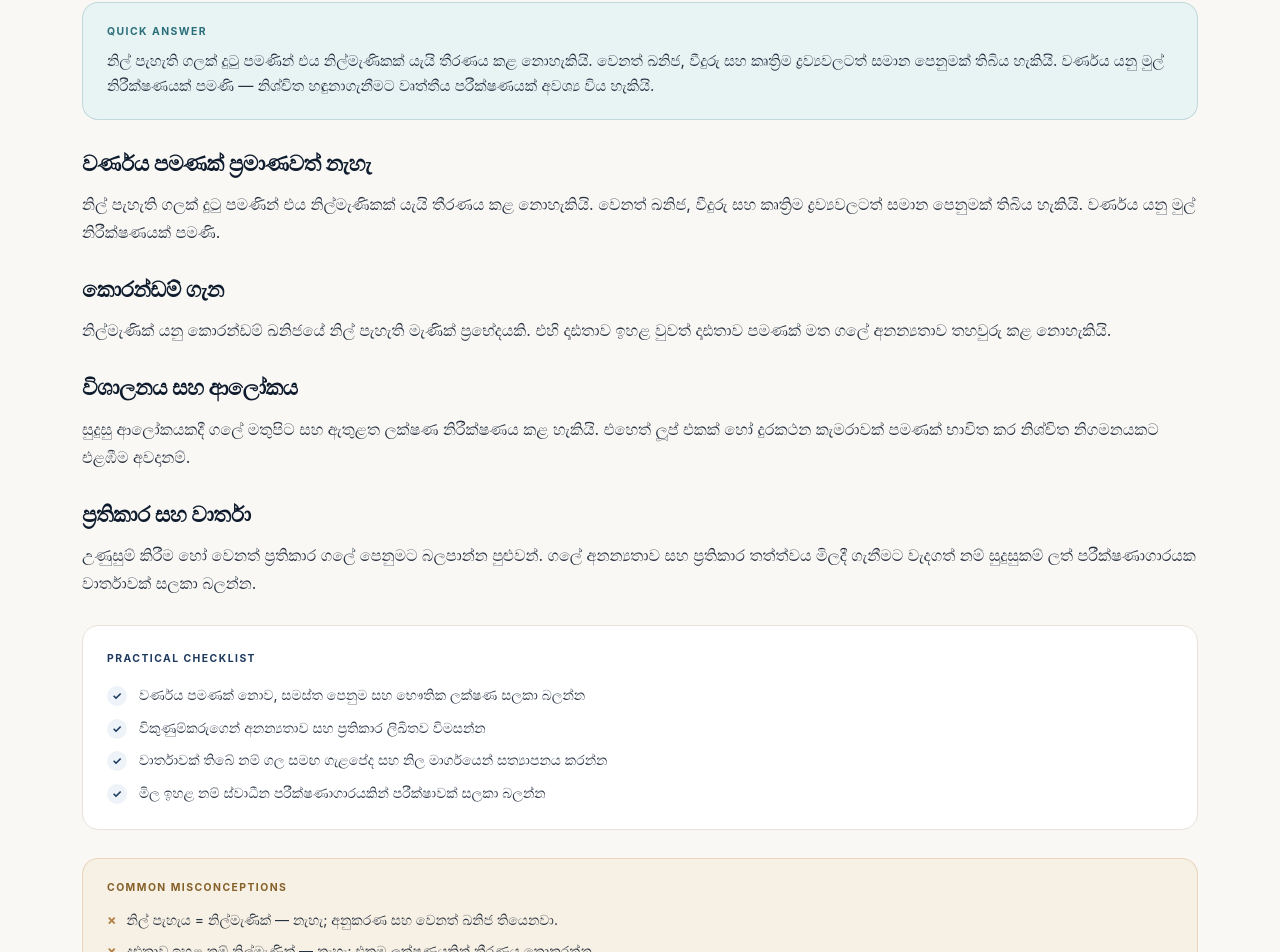
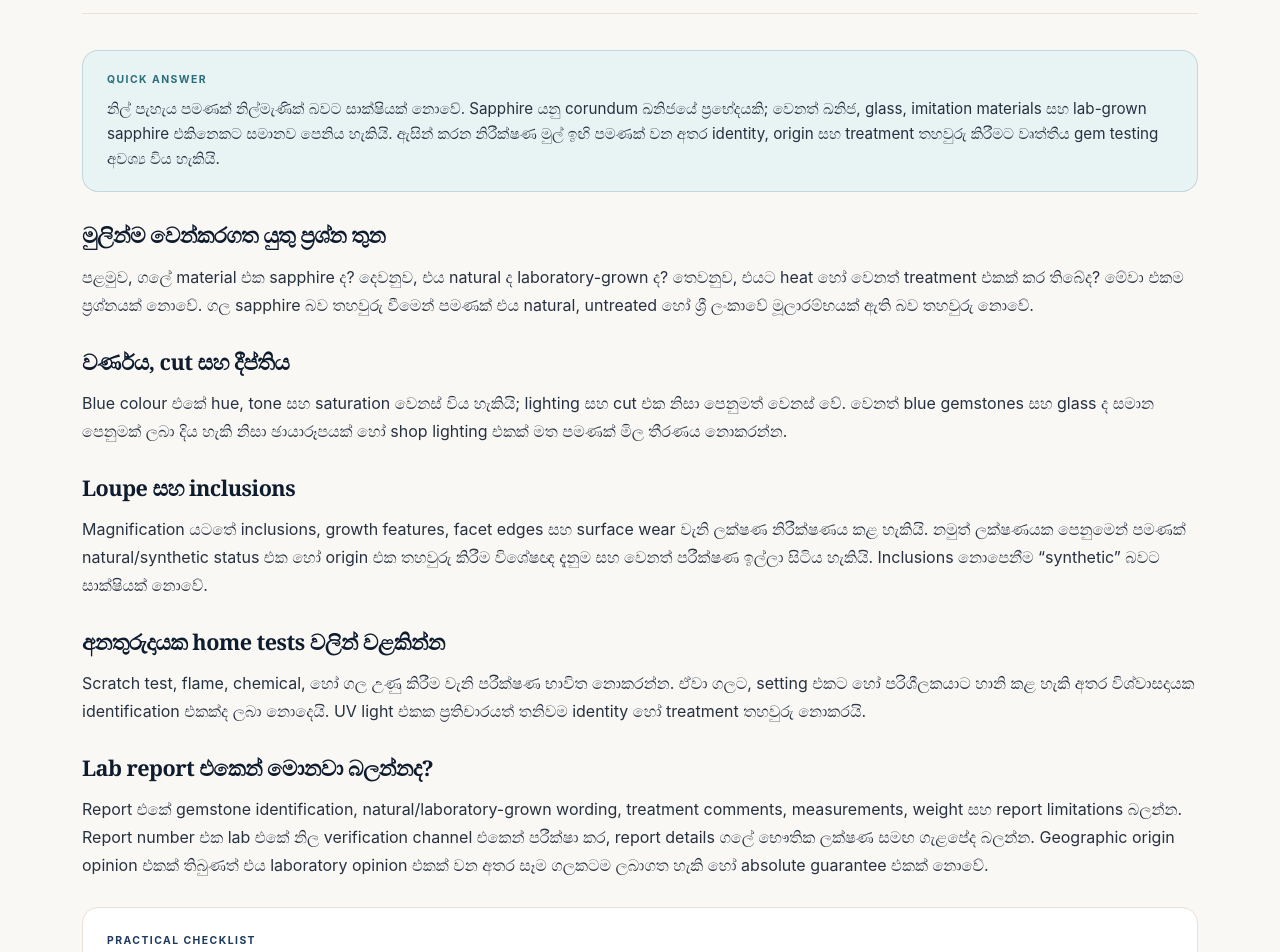
Before and after one commit to LinukaBandara/GemologyX, a Next.js app: page /si/learn/identify-sapphire in a window 1280 px wide. Shown: the part 361-1313 px from the top of the page. Built offline with nearby package versions, Linux system fonts and the light colour scheme.

Commit message:
Expand safe sapphire identification guide

```diff
--- a/src/app/si/learn/identify-sapphire/page.tsx
+++ b/src/app/si/learn/identify-sapphire/page.tsx
@@ -1,96 +1,69 @@
 import type { Metadata } from "next";
-import {
-  ArticleLayout,
-  ArticleSection,
-  QuickAnswer,
-  PracticalChecklist,
-  Misconceptions,
-} from "@/components/article-layout";
+import { ArticleLayout, ArticleSection, QuickAnswer, PracticalChecklist, Misconceptions } from "@/components/article-layout";
 
 export const metadata: Metadata = {
-  title: "නිල්මැණික් හඳුනාගැනීමේ මූලික කරුණු | GemologyX",
-  description:
-    "නිල්මැණික් හඳුනාගැනීමේදී වර්ණය, භෞතික ලක්ෂණ සහ වෘත්තීය පරීක්ෂණවල වැදගත්කම ඉගෙන ගන්න.",
+  title: "නිල්මැණික් හඳුනාගැනීම: නිරීක්ෂණ සහ පරීක්ෂණ | GemologyX",
+  description: "නිල් පැහැති ගලක් sapphire ද යන්න, natural හෝ synthetic ද යන්න සහ treatment status එක හඳුනාගැනීමේ සීමා.",
+  alternates: { canonical: "/si/learn/identify-sapphire" },
 };
 
 export default function Page() {
   return (
     <ArticleLayout
       category="සිංහල මැණික් දැනුම"
-      readTime="මිනිත්තු 5"
-      title="නිල්මැණික් හඳුනාගැනීමේ මූලික කරුණු"
+      readTime="මිනිත්තු 8"
+      title="නිල්මැණික් හඳුනාගැනීම: නිරීක්ෂණ සහ පරීක්ෂණ"
       crumbHref="/si/learn/blue-sapphire-complete-guide"
       crumbLabel="නිල්මැණික් මාර්ගෝපදේශය"
-      lastReviewed="2026-10-21"
+      lastReviewed="2026-11-02"
       related={[
-        { label: "ස්වභාවික සහ කෘත්‍රිම මැණික් අතර වෙනස", href: "/si/learn/natural-vs-synthetic-gemstones" },
-        { label: "මැණික් පරීක්ෂණ වාර්තාවක් කියවීම", href: "/si/learn/how-to-read-gem-report" },
-        { label: "මැණික් මිලදී ගැනීමේ checklist", href: "/si/learn/gemstone-buying-checklist" },
+        { label: "Natural සහ lab-grown අතර වෙනස", href: "/si/learn/natural-vs-synthetic-gemstones" },
+        { label: "Synthetic sapphire", href: "/si/learn/synthetic-sapphire-guide" },
+        { label: "නිල්මැණික් report guide", href: "/si/learn/blue-sapphire-lab-report" },
         { label: "නිල්මැණික් සම්පූර්ණ මාර්ගෝපදේශය", href: "/si/learn/blue-sapphire-complete-guide" },
       ]}
     >
       <QuickAnswer>
-        <p>
-          නිල් පැහැති ගලක් දුටු පමණින් එය නිල්මැණිකක් යැයි තීරණය කළ නොහැකියි.
-          වෙනත් ඛනිජ, වීදුරු සහ කෘත්‍රිම ද්‍රව්‍යවලටත් සමාන පෙනුමක් තිබිය හැකියි.
-          වර්ණය යනු මුල් නිරීක්ෂණයක් පමණි — නිශ්චිත හඳුනාගැනීමට වෘත්තීය පරීක්ෂණයක්
-          අවශ්‍ය විය හැකියි.
-        </p>
+        <p>නිල් පැහැය පමණක් නිල්මැණික් බවට සාක්ෂියක් නොවේ. Sapphire යනු corundum ඛනිජයේ ප්‍රභේදයකි; වෙනත් ඛනිජ, glass, imitation materials සහ lab-grown sapphire එකිනෙකට සමානව පෙනිය හැකියි. ඇසින් කරන නිරීක්ෂණ මුල් ඉඟි පමණක් වන අතර identity, origin සහ treatment තහවුරු කිරීමට වෘත්තීය gem testing අවශ්‍ය විය හැකියි.</p>
       </QuickAnswer>
 
-      <ArticleSection heading="වර්ණය පමණක් ප්‍රමාණවත් නැහැ">
-        <p>
-          නිල් පැහැති ගලක් දුටු පමණින් එය නිල්මැණිකක් යැයි තීරණය කළ නොහැකියි.
-          වෙනත් ඛනිජ, වීදුරු සහ කෘත්‍රිම ද්‍රව්‍යවලටත් සමාන පෙනුමක් තිබිය හැකියි.
-          වර්ණය යනු මුල් නිරීක්ෂණයක් පමණි.
-        </p>
+      <ArticleSection heading="මුලින්ම වෙන්කරගත යුතු ප්‍රශ්න තුන">
+        <p>පළමුව, ගලේ material එක sapphire ද? දෙවනුව, එය natural ද laboratory-grown ද? තෙවනුව, එයට heat හෝ වෙනත් treatment එකක් කර තිබේද? මේවා එකම ප්‍රශ්නයක් නොවේ. ගල sapphire බව තහවුරු වීමෙන් පමණක් එය natural, untreated හෝ ශ්‍රී ලංකාවේ මූලාරම්භයක් ඇති බව තහවුරු නොවේ.</p>
       </ArticleSection>
 
-      <ArticleSection heading="කොරන්ඩම් ගැන">
-        <p>
-          නිල්මැණික් යනු කොරන්ඩම් ඛනිජයේ නිල් පැහැති මැණික් ප්‍රභේදයකි. එහි
-          දෘඪතාව ඉහළ වුවත් දෘඪතාව පමණක් මත ගලේ අනන්‍යතාව තහවුරු කළ නොහැකියි.
-        </p>
+      <ArticleSection heading="වර්ණය, cut සහ දීප්තිය">
+        <p>Blue colour එකේ hue, tone සහ saturation වෙනස් විය හැකියි; lighting සහ cut එක නිසා පෙනුමත් වෙනස් වේ. වෙනත් blue gemstones සහ glass ද සමාන පෙනුමක් ලබා දිය හැකි නිසා ඡායාරූපයක් හෝ shop lighting එකක් මත පමණක් මිල තීරණය නොකරන්න.</p>
       </ArticleSection>
 
-      <ArticleSection heading="විශාලනය සහ ආලෝකය">
-        <p>
-          සුදුසු ආලෝකයකදී ගලේ මතුපිට සහ ඇතුළත ලක්ෂණ නිරීක්ෂණය කළ හැකියි. එහෙත්
-          ලූප් එකක් හෝ දුරකථන කැමරාවක් පමණක් භාවිත කර නිශ්චිත නිගමනයකට එළඹීම
-          අවදානම්.
-        </p>
+      <ArticleSection heading="Loupe සහ inclusions">
+        <p>Magnification යටතේ inclusions, growth features, facet edges සහ surface wear වැනි ලක්ෂණ නිරීක්ෂණය කළ හැකියි. නමුත් ලක්ෂණයක පෙනුමෙන් පමණක් natural/synthetic status එක හෝ origin එක තහවුරු කිරීම විශේෂඥ දැනුම සහ වෙනත් පරීක්ෂණ ඉල්ලා සිටිය හැකියි. Inclusions නොපෙනීම “synthetic” බවට සාක්ෂියක් නොවේ.</p>
       </ArticleSection>
 
-      <ArticleSection heading="ප්‍රතිකාර සහ වාර්තා">
-        <p>
-          උණුසුම් කිරීම හෝ වෙනත් ප්‍රතිකාර ගලේ පෙනුමට බලපාන්න පුළුවන්. ගලේ
-          අනන්‍යතාව සහ ප්‍රතිකාර තත්ත්වය මිලදී ගැනීමට වැදගත් නම් සුදුසුකම් ලත්
-          පරීක්ෂණාගාරයක වාර්තාවක් සලකා බලන්න.
-        </p>
+      <ArticleSection heading="අනතුරුදායක home tests වලින් වළකින්න">
+        <p>Scratch test, flame, chemical, හෝ ගල උණු කිරීම වැනි පරීක්ෂණ භාවිත නොකරන්න. ඒවා ගලට, setting එකට හෝ පරිශීලකයාට හානි කළ හැකි අතර විශ්වාසදායක identification එකක්ද ලබා නොදෙයි. UV light එකක ප්‍රතිචාරයත් තනිවම identity හෝ treatment තහවුරු නොකරයි.</p>
       </ArticleSection>
 
-      <PracticalChecklist
-        items={[
-          "වර්ණය පමණක් නොව, සමස්ත පෙනුම සහ භෞතික ලක්ෂණ සලකා බලන්න",
-          "විකුණුම්කරුගෙන් අනන්‍යතාව සහ ප්‍රතිකාර ලිඛිතව විමසන්න",
-          "වාර්තාවක් තිබේ නම් ගල සමඟ ගැළපේද සහ නිල මාර්ගයෙන් සත්‍යාපනය කරන්න",
-          "මිල ඉහළ නම් ස්වාධීන පරීක්ෂණාගාරයකින් පරීක්ෂාවක් සලකා බලන්න",
-        ]}
-      />
+      <ArticleSection heading="Lab report එකෙන් මොනවා බලන්නද?">
+        <p>Report එකේ gemstone identification, natural/laboratory-grown wording, treatment comments, measurements, weight සහ report limitations බලන්න. Report number එක lab එකේ නිල verification channel එකෙන් පරීක්ෂා කර, report details ගලේ භෞතික ලක්ෂණ සමඟ ගැළපේද බලන්න. Geographic origin opinion එකක් තිබුණත් එය laboratory opinion එකක් වන අතර සෑම ගලකටම ලබාගත හැකි හෝ absolute guarantee එකක් නොවේ.</p>
+      </ArticleSection>
 
-      <Misconceptions
-        items={[
-          "නිල් පැහැය = නිල්මැණික් — නැහැ; අනුකරණ සහ වෙනත් ඛනිජ තියෙනවා.",
-          "දෘඪතාව ඉහළ නම් නිල්මැණික් — නැහැ; එකම ලක්ෂණයකින් තීරණය නොකරන්න.",
-          "ලූප් එකකින් හෝ ඡායාරූපයකින් නිශ්චිතව හඳුනාගත හැකියි — බොහෝ විට නැහැ.",
-        ]}
-      />
+      <PracticalChecklist items={[
+        "Seller description එකේ material, natural/lab-grown status සහ known treatments ලිඛිතව තිබේද?",
+        "Report number එක issuing laboratory එකෙන් verify කළාද?",
+        "Report measurements සහ stone details ගලට ගැළපේද?",
+        "මිල ඉහළ නම් seller ට අයත් නොවන independent lab එකක් සලකා බැලුවාද?",
+        "Scratch, flame සහ chemical tests වළක්වා ගත්තාද?",
+      ]} />
+
+      <Misconceptions items={[
+        "නිල් පාට නම් sapphire — නැහැ.",
+        "Mohs hardness ඉහළ නම් natural sapphire — hardness පමණක් ප්‍රමාණවත් නැහැ.",
+        "Loupe එකෙන් origin එක තහවුරු කළ හැකියි — නැහැ.",
+        "Sapphire report එකක් තිබුණොත් resale price එක සහතිකයි — report එක මිල සහතිකයක් නොවේ.",
+      ]} />
 
       <ArticleSection heading="ආරක්ෂිත නිගමනය">
-        <p>
-          මෙම මාර්ගෝපදේශය මූලික අධ්‍යාපනය සඳහායි; නිශ්චිත ගලක් හඳුනාගැනීමේ
-          සහතිකයක් නොවේ. මිල වැඩි ගනුදෙනුවකට පෙර ස්වාධීන පරීක්ෂාවක් ලබාගන්න.
-        </p>
+        <p>මෙය මූලික අධ්‍යාපනික මාර්ගෝපදේශයකි; නිශ්චිත ගලක් හඳුනාගැනීමේ සහතිකයක් නොවේ. මිල අධික ගනුදෙනුවකට පෙර සුදුසුකම් ලත් gem laboratory එකක පරීක්ෂාවක් ලබාගන්න.</p>
       </ArticleSection>
     </ArticleLayout>
   );
```
